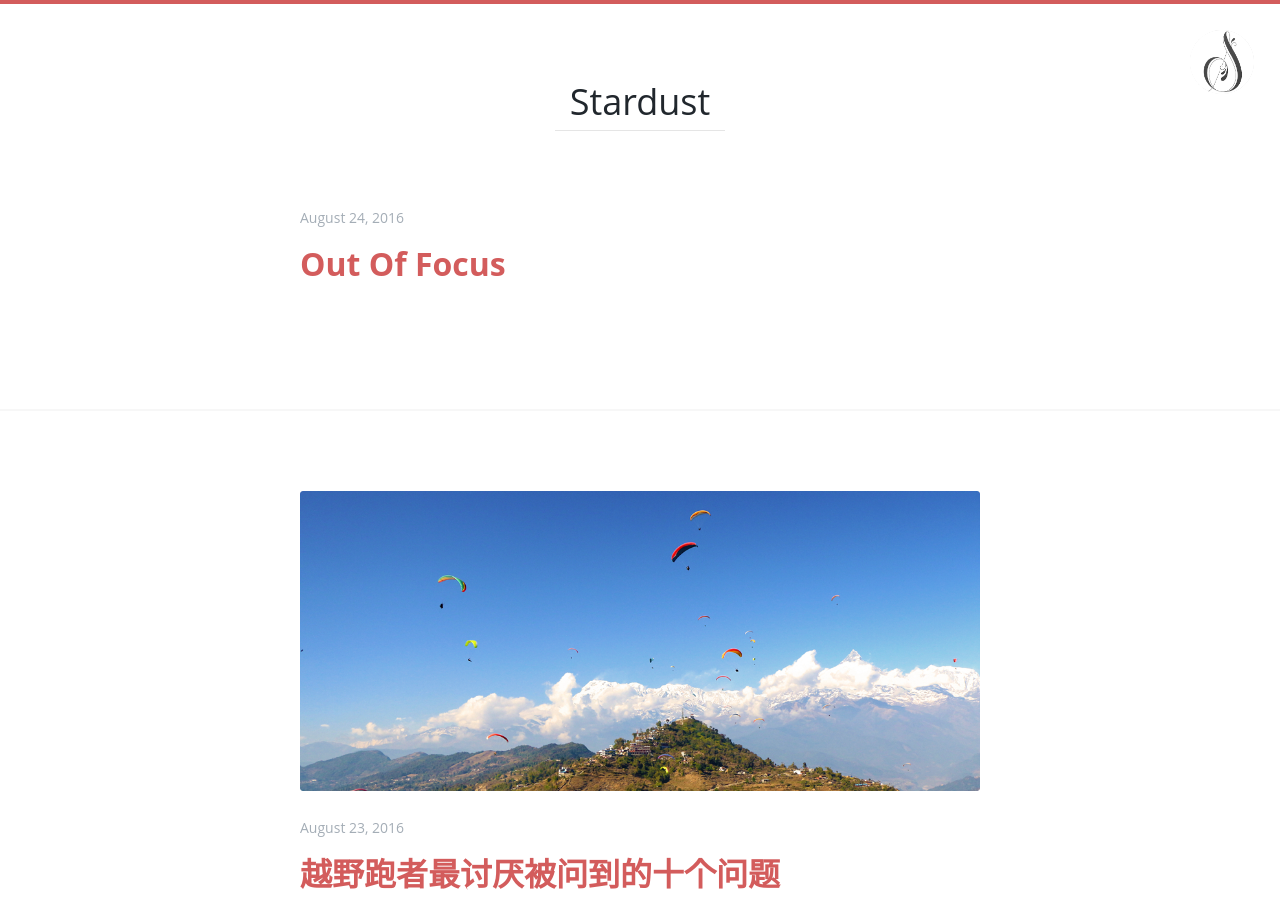
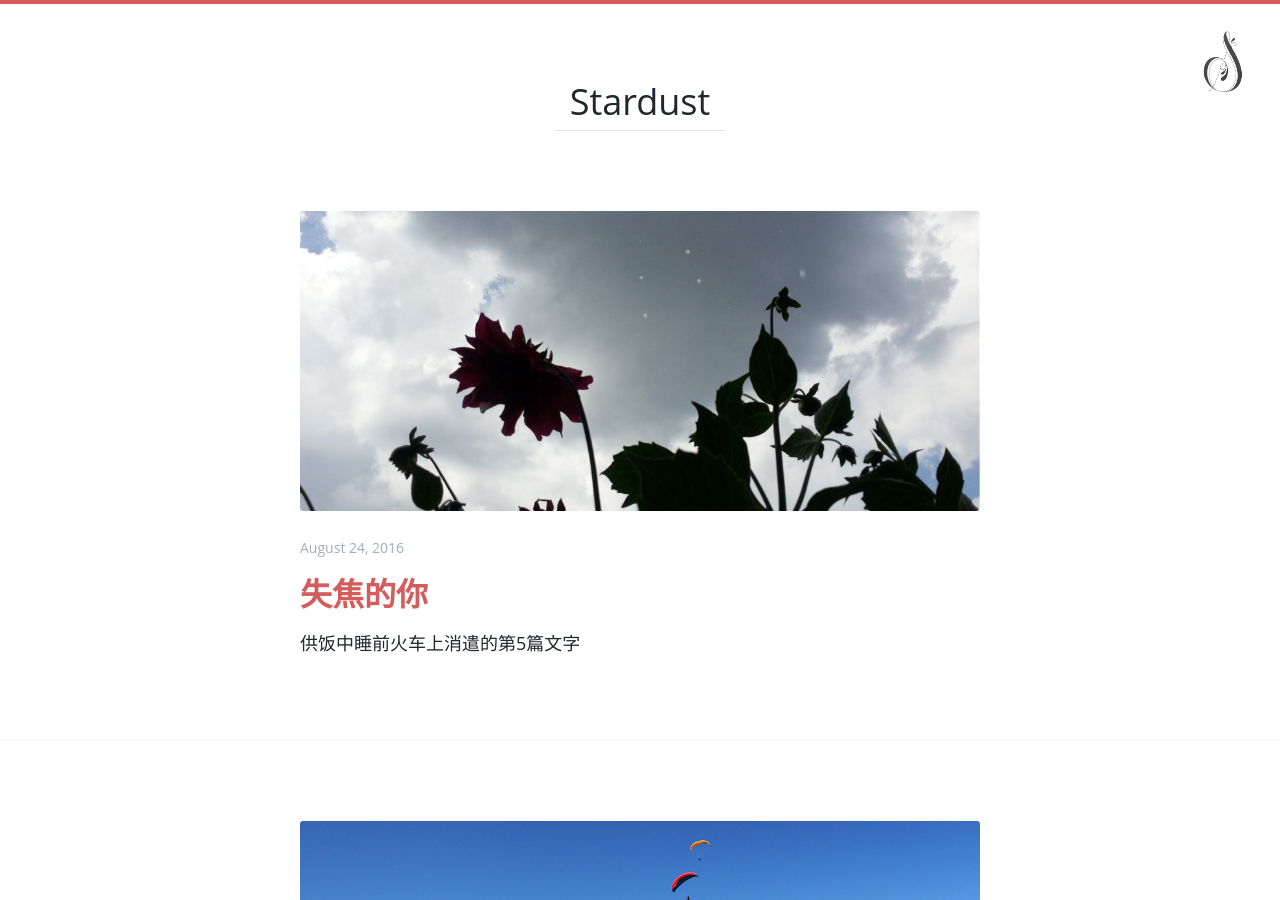
Before and after one commit to sardine2/wangshourong, a Jekyll site: the page built from index.html, in a window 1280 px wide and 900 px high. Built offline with Jekyll 4.4.1, drawn with Linux system fonts in a browser that asks for light colours; the list of posts is cut into pages by our own code.

Commit message:
Update 2016-08-24-Out-of-Focus.md

```diff
--- a/_posts/2016-08-24-Out-of-Focus.md
+++ b/_posts/2016-08-24-Out-of-Focus.md
@@ -1,35 +1,65 @@
-# 失焦的你
+---
+layout: post
+title:  "失焦的你"
+categories: blog
+description: 供饭中睡前火车上消遣的第5篇文字
+image: flower.jpg
+---
 
 
- *也是供饭中睡前马桶上一乐*
+ *供饭中睡前火车上一乐*
+
+ # 失焦的你
 
 ---
 
 
 你是失焦的。在我看来。
+
 失焦是说，人有时能看到，有时看不到。
+
 用手机来拍的话，时而有影像，时而空白一片。
+
 有时好像对着空气讲话，试图摸一下，往往并不知道碰到没有。
+
 模糊的轮廓，不确凿。
+
 像是捕捉指尖中穿过的风，又像是一个遥远的梦，三体独眼画师笔下的二维画像。
+
 每次见到都很开心，也很迟疑，不知道还会持续多久。
+
 也许已经在悄悄涣散。
+
 所以当初说为何不从上海飞时竟无言以对。
+
 随着死星扩散，向二维的跌落无休无止，我明显感到力不从心。
+
 你的帧率越来越低，几乎只剩几个瞬间和几个声音。
+
 在席间摔杯而起的李先知说：如果觉得有些场景似曾相识，有些瞬间刚刚经历，就要停下来，不要动。
+
 不清楚对你应该持有什么样的情感，我感觉它非常神秘隐晦。
+
 被反复告诫过夜里赶路的危险性。
+
 也许根本在于，尽量不要夜奔，不要听那些歌，不要独自抱着悲喜走过一些地方。
+
 不要难过太久，不要再去问候，以此类推，做好记录就好。
+
 我们相隔很远，随时可能走失。
+
 时间不紧不慢，如果不是彗星来的那一夜，平行宇宙无法相交。
+
 失焦的人无法捉摸，记录起来也就格外有难度。
+
 不能放烟火，不能在立交桥跑，不能在窗下守望，不能在赛后送上大朵黄色向日葵，不能在天空画出心形。
+
 的确是非常难，唉。
+
 还是做一个网站吧，万一以后你消失了，这样遗忘起来会比较慢。
 
 
 ---
 写于2016年8月24日午休。
+
 写完了我发现这可以说是……一封信？
```
